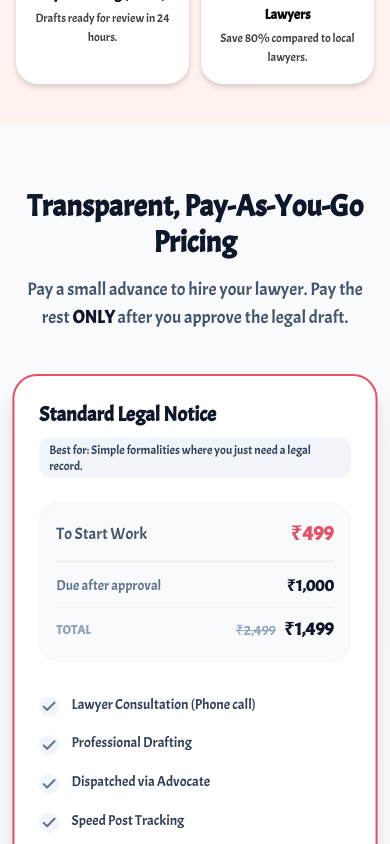
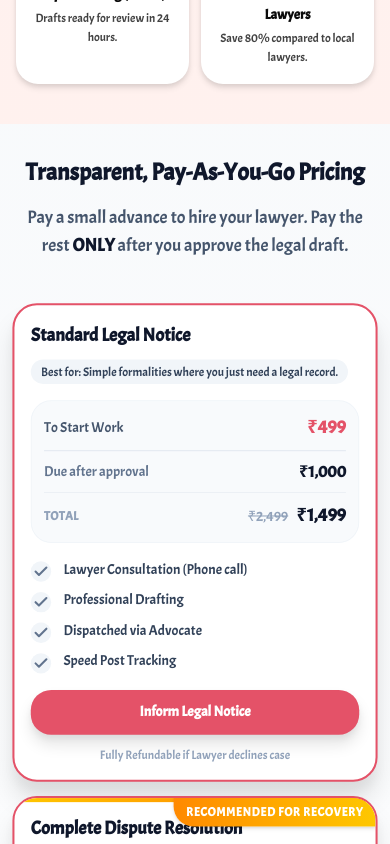
Before and after one commit to Acharya-soumik/nimbus-9000, a Next.js app: page /send-legal-notice in a window 390 px wide. Shown: the part 5220-6064 px from the top of the page. Built offline with nearby package versions, Linux system fonts and the light colour scheme; no server answers.

Commit message:
chore: minor fix

```diff
--- a/app/send-legal-notice/layout.tsx
+++ b/app/send-legal-notice/layout.tsx
@@ -1,11 +1,12 @@
 import type { Metadata } from "next";
 
 export const metadata: Metadata = {
-  title: "Legal Notice Online | ₹499 Advance | Drafted by Advocates",
+  title: "Send Legal Notice Online | Drafted by Advocates | Start ₹499",
   description:
-    "Start your legal notice with a ₹499 advance + 2-hr callback. Bar-enrolled lawyers draft, you approve first, then pay ₹1000. Get the legal weight you trust.",
+    "Get a strong legal notice drafted by experienced advocates. We handle drafting, sending & tracking to help you get results. Valid in court. Start with ₹499.",
   keywords: [
     "legal notice online",
+    "lawyer notice",
     "send legal notice",
     "legal notice India",
     "how to send legal notice online",
@@ -18,9 +19,9 @@ export const metadata: Metadata = {
     "vakiltech",
   ],
   openGraph: {
-    title: "Legal Notice Online | ₹499 Advance | Drafted by Advocates",
+    title: "Send Legal Notice Online | Drafted by Advocates | Start ₹499",
     description:
-      "Start your legal notice with a ₹499 advance + 2-hr callback. Bar-enrolled lawyers draft, you approve first, then pay ₹1000. Get the legal weight you trust.",
+      "Get a strong legal notice drafted by experienced advocates. We handle drafting, sending & tracking to help you get results. Valid in court. Start with ₹499.",
     type: "website",
     url: "https://vakiltech.in/send-legal-notice",
     siteName: "vakiltech",
@@ -28,9 +29,9 @@ export const metadata: Metadata = {
   },
   twitter: {
     card: "summary_large_image",
-    title: "Legal Notice Online | ₹499 Advance | Drafted by Advocates",
+    title: "Send Legal Notice Online | Drafted by Advocates | Start ₹499",
     description:
-      "Start your legal notice with a ₹499 advance + 2-hr callback. Bar-enrolled lawyers draft, you approve first, then pay ₹1000. Get the legal weight you trust.",
+      "Get a strong legal notice drafted by experienced advocates. We handle drafting, sending & tracking to help you get results. Valid in court. Start with ₹499.",
   },
   alternates: {
     canonical: "https://vakiltech.in/send-legal-notice",
--- a/components/home/HomeHeroSection.tsx
+++ b/components/home/HomeHeroSection.tsx
@@ -139,9 +139,6 @@ export function HomeHeroSection({ className }: HomeHeroSectionProps) {
                 <path d="M9 12h6m-6 4h6m2 5H7a2 2 0 01-2-2V5a2 2 0 012-2h5.586a1 1 0 01.707.293l5.414 5.414a1 1 0 01.293.707V19a2 2 0 01-2 2z" />
               </svg>
               Send Legal Notice
-              <span className="ml-1 rounded-full bg-white/20 px-2 py-0.5 text-xs">
-                ₹499
-              </span>
             </Link>
 
             <Link
@@ -158,9 +155,6 @@ export function HomeHeroSection({ className }: HomeHeroSectionProps) {
                 <path d="M8 12h.01M12 12h.01M16 12h.01M21 12c0 4.418-4.03 8-9 8a9.863 9.863 0 01-4.255-.949L3 20l1.395-3.72C3.512 15.042 3 13.574 3 12c0-4.418 4.03-8 9-8s9 3.582 9 8z" />
               </svg>
               Book Consultation
-              <span className="ml-1 rounded-full bg-primary/10 px-2 py-0.5 text-xs">
-                ₹299
-              </span>
             </Link>
           </div>
 
--- a/components/send-legal-notice/PricingPlans.tsx
+++ b/components/send-legal-notice/PricingPlans.tsx
@@ -58,10 +58,10 @@ export function PricingPlans({ onPlanSelect, selectedPlanId = "smart" }: Pricing
   ];
 
   return (
-    <section id="pricing-plans" className="py-16 lg:py-24 bg-gradient-to-b from-slate-50 to-white">
+    <section id="pricing-plans" className="py-8 lg:py-24 bg-gradient-to-b from-slate-50 to-white">
       <div className="mx-auto max-w-7xl px-4 sm:px-6 lg:px-8">
         <div className="mb-12 text-center max-w-3xl mx-auto">
-          <h2 className="text-3xl font-bold text-slate-900 sm:text-4xl mb-4 font-display">
+          <h2 className="text-2xl font-bold text-slate-900 sm:text-4xl mb-4 font-display">
             Transparent, Pay-As-You-Go Pricing
           </h2>
           <p className="text-lg text-slate-600">
@@ -69,7 +69,7 @@ export function PricingPlans({ onPlanSelect, selectedPlanId = "smart" }: Pricing
           </p>
         </div>
 
-        <div className="grid gap-8 lg:grid-cols-2 lg:gap-12 max-w-5xl mx-auto mb-16">
+        <div className="grid gap-6 lg:grid-cols-2 lg:gap-12 max-w-5xl mx-auto mb-16">
           {plans.map((plan) => {
             const isSelected = selectedPlanId === plan.id;
             const isRecommended = !!plan.bannerText;
@@ -104,18 +104,18 @@ export function PricingPlans({ onPlanSelect, selectedPlanId = "smart" }: Pricing
                   </div>
                 )}
 
-                <div className="p-6 lg:p-8 flex flex-col h-full">
-                  <div className="mb-6">
-                    <h3 className="text-xl font-bold text-slate-900 mb-2">{plan.name}</h3>
+                <div className="p-4 lg:p-8 flex flex-col h-full">
+                  <div className="mb-4">
+                    <h3 className="text-lg lg:text-xl font-bold text-slate-900 mb-2">{plan.name}</h3>
                     <div className="inline-block bg-slate-100 text-slate-700 text-xs font-medium px-2.5 py-1 rounded-md">
                       {plan.bestFor}
                     </div>
                   </div>
 
-                  <div className="mb-8 p-4 bg-slate-50 rounded-xl border border-slate-100">
-                    <div className="flex items-center justify-between mb-3 border-b border-slate-200 pb-3">
-                      <span className="text-slate-600 font-medium">To Start Work</span>
-                      <span className="text-xl font-bold text-primary">₹{plan.advanceAmount}</span>
+                  <div className="mb-4 p-3 lg:mb-8 lg:p-4 bg-slate-50 rounded-xl border border-slate-100">
+                    <div className="flex items-center justify-between mb-2 pb-2 lg:mb-3 lg:pb-3 border-b border-slate-200">
+                      <span className="text-slate-600 font-medium text-sm lg:text-base">To Start Work</span>
+                      <span className="text-lg lg:text-xl font-bold text-primary">₹{plan.advanceAmount}</span>
                     </div>
                     <div className="flex items-center justify-between mb-1">
                       <span className="text-slate-500 text-sm">Due after approval</span>
@@ -130,7 +130,7 @@ export function PricingPlans({ onPlanSelect, selectedPlanId = "smart" }: Pricing
                     </div>
                   </div>
 
-                  <ul className="space-y-4 mb-8 flex-1">
+                  <ul className="space-y-2 lg:space-y-4 mb-4 lg:mb-8 flex-1">
                     {plan.features.map((feature, idx) => (
                       <li key={idx} className="flex items-start gap-3">
                         <div className={cn(
@@ -146,7 +146,7 @@ export function PricingPlans({ onPlanSelect, selectedPlanId = "smart" }: Pricing
 
                   <button
                     className={cn(
-                      "w-full rounded-xl py-4 text-base font-bold transition-all flex items-center justify-center gap-2",
+                      "w-full rounded-xl py-3 lg:py-4 text-sm lg:text-base font-bold transition-all flex items-center justify-center gap-2",
                       isSelected || isRecommended
                         ? "bg-primary text-white shadow-lg shadow-primary/20 hover:bg-primary-dark hover:shadow-xl hover:translate-y-[-1px]"
                         : "bg-slate-900 text-white hover:bg-slate-800"
```
Also changed, not shown: 1 other file (tests, documents, lock files or other folders).
